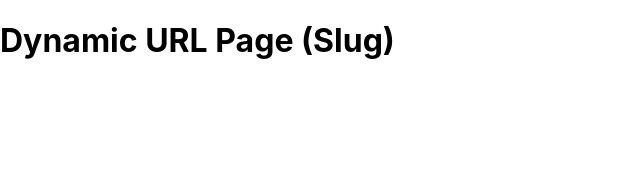
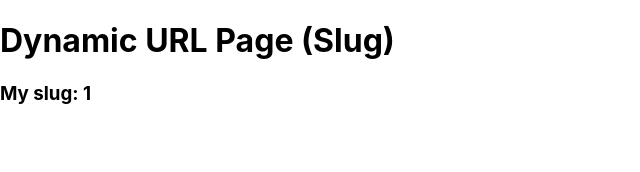
Before and after one commit to BayLadyCoder/dj-events-frontend, a Next.js app: page /events/1 in a window 1280 px wide. Shown: the top 172 px of the page, without its empty margins (0-640 px from the left). Built offline with nearby package versions, Linux system fonts and the light colour scheme.

Commit message:
Use useRouter to get the slug from the URL of a dynamic route (router.query.slug)

```diff
--- a/pages/events/[slug].js
+++ b/pages/events/[slug].js
@@ -1,9 +1,14 @@
 import React from "react";
+import { useRouter } from "next/router";
 
 const DynamicPage = () => {
+  const router = useRouter();
+  const slug = router.query.slug;
+  //   console.log(router);
   return (
     <div>
       <h1>Dynamic URL Page (Slug)</h1>
+      <h3>My slug: {slug}</h3>
     </div>
   );
 };
```
